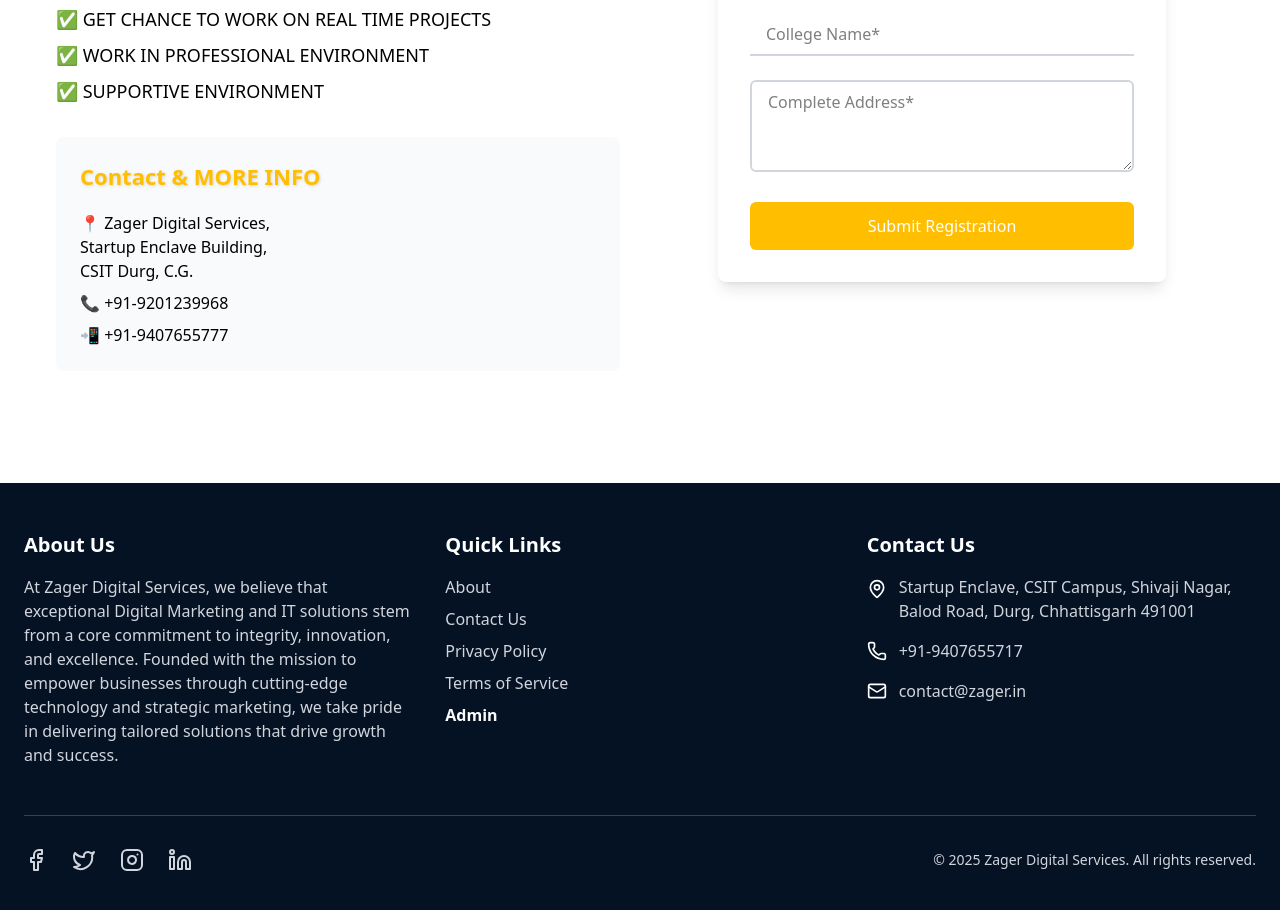
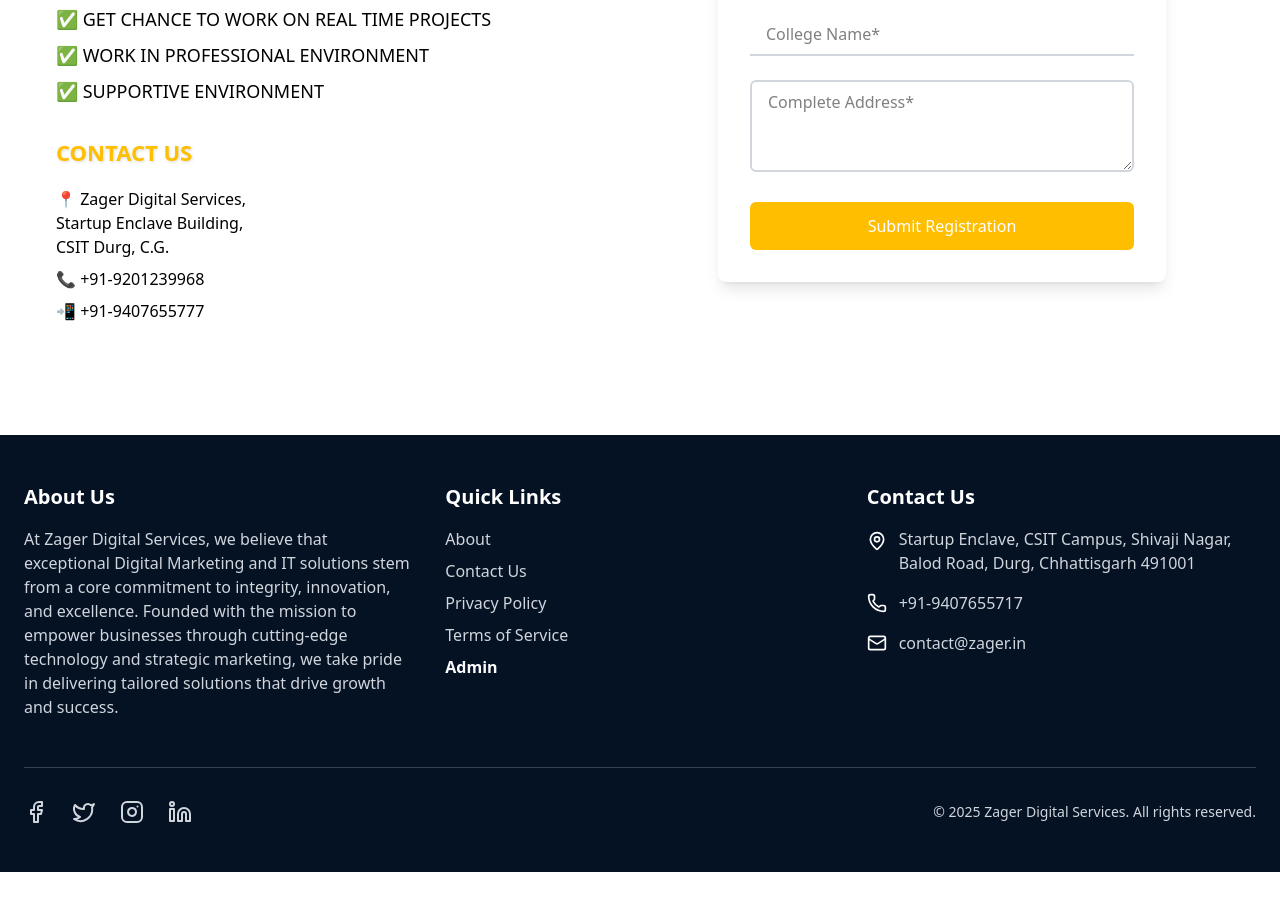
Before and after one commit to UtkarshShrivastava1/zager-website-new, a React (Vite) app in the folder frontend-zager/: page /VTRegister in a window 1280 px wide. Shown: the part 1380-2290 px from the top of the page. After the commit the page ends 2252 px from the top, so only its background shows below. Built offline with nearby package versions, Linux system fonts and the light colour scheme; no server answers.

Commit message:
minor-update-01

```diff
--- a/frontend-zager/src/Pages/VTRegister.jsx
+++ b/frontend-zager/src/Pages/VTRegister.jsx
@@ -264,10 +264,8 @@
               </ul>
             </div>
 
-            <div className="space-y-4 bg-gray-50 p-6 rounded-lg">
-              <h3 className="text-xl font-bold text-[#ffbe00]">
-                Contact & MORE INFO
-              </h3>
+            <div className="space-y-4 ">
+              <h3 className="text-xl font-bold text-[#ffbe00]">CONTACT US</h3>
               <div className="space-y-2">
                 <p>
                   📍 Zager Digital Services,
```
